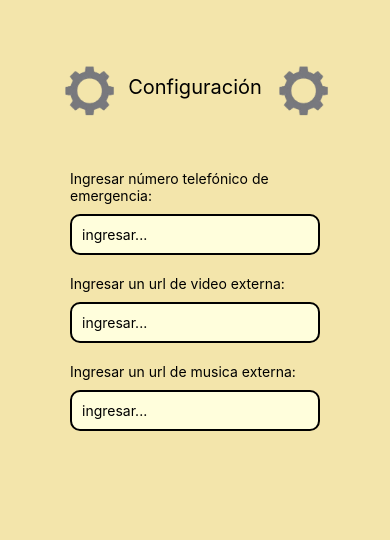
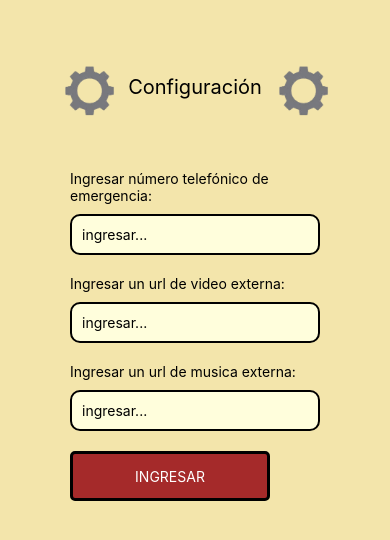
Before and after one commit to ttiagoc/DAI-Integrador, a React Native app: screen /Configuracion in a window 390 px wide. Shown: the top 540 px of the page. Built offline with nearby package versions, Linux system fonts and the light colour scheme.

Commit message:
hecho config

```diff
--- a/App.js
+++ b/App.js
@@ -2,7 +2,8 @@ import React from "react";
 import { NavigationContainer } from "@react-navigation/native";
 import { createNativeStackNavigator } from "@react-navigation/native-stack";
 import { SafeAreaProvider } from "react-native-safe-area-context";
-import Configuracion from "./src/pages/Configuracion";
+import Configuracion from "./src/screens/Configuracion";
+import EmergenciaScreen from "./src/screens/EmergenciaScreen";
 
 export default function App() {
   const Stack = createNativeStackNavigator();
@@ -14,6 +15,7 @@ export default function App() {
         screenOptions={{ orientation: "portrait", headerShown: false }}
       >
         <Stack.Screen name="Configuracion" component={Configuracion} />
+        <Stack.Screen name="EmergenciaScreen" component={EmergenciaScreen} />
       </Stack.Navigator>
     </NavigationContainer>
   );
--- /dev/null
+++ b/src/components/BotonReutilizable.js
@@ -0,0 +1,42 @@
+import React from 'react';
+import {
+    TouchableOpacity,
+    Text,
+    StyleSheet
+} from 'react-native';
+const BotonReutilizable = ({onPress, style, texto}) =>
+{
+
+    const HandleOnPress = () => {
+
+
+            onPress()
+
+
+    }
+
+
+    return (
+
+        < TouchableOpacity onPress = {HandleOnPress} style = {[style]} >
+            <Text style = {styles.buttonText}> {texto} </Text>
+        </TouchableOpacity >
+
+        );
+};
+const styles = StyleSheet.create({
+    buttonContainer: {
+    width: '100%',
+    backgroundColor: '#007AFF',
+    borderRadius: 5,
+    marginTop: 15,
+    marginBottom: 15,
+    },
+    buttonText: {
+    color: '#fff',
+    fontSize: 14,
+    textAlign: 'center',
+},
+});
+
+export default BotonReutilizable;
--- a/src/pages/Configuracion.js
+++ b/src/screens/Configuracion.js
@@ -1,14 +1,35 @@
-import React from "react";
-import {
-  Text,
-  View,
-  StyleSheet,
-  Image,
-  StatusBar,
-  TextInput,
-} from "react-native";
+import React, {useState, useRef} from "react";
+import { Text, View, StyleSheet, Image, StatusBar, TextInput, Alert, KeyboardAvoidingView } from "react-native";
 import configuracion from "../images/configuracion.png";
-export default function Configuracion() {
+import Storage from "../services/Storage";
+import BotonReutilizable from '../components/BotonReutilizable'
+
+export default function Configuracion({navigation}) {
+
+  const [numEmergencia, setNumEmergencia] = useState("")
+  const [urlVideo, setUrlVideo] = useState("")
+  const [urlAudio, setUrlAudio] = useState("")
+
+  const videoRef = useRef();
+  const audioRef = useRef();
+
+  let storageService = new Storage()
+
+
+
+  const HandleConfig = async() => {
+
+    if (numEmergencia.toLowerCase() !== '' && urlVideo.toLowerCase() !== ''  && urlAudio.toLowerCase() !== ''){
+
+      await storageService.almacenarCredenciales(numEmergencia, urlVideo, urlAudio);
+      navigation.navigate('EmergenciaScreen');
+      }else{
+        Alert.alert("ATENCION", "COMPLETA TODOS LOS CAMPOS" )
+      }
+    }
+
+
+
   return (
     <>
       <View style={styles.container}>
@@ -27,9 +48,12 @@ export default function Configuracion() {
             editable
             maxLength={20}
             style={styles.input}
+            onChangeText={input => setNumEmergencia(input)}
             placeholder="ingresar..."
             returnKeyType="next"
             blurOnSubmit={false}
+            onSubmitEditing= {() => {videoRef.current.focus();}}
+            value={numEmergencia}
           />
 
           <Text style={{ maxWidth: 250, paddingTop: 20 }}>
@@ -39,9 +63,13 @@ export default function Configuracion() {
             editable
             maxLength={20}
             style={styles.input}
+            onChangeText={input => setUrlVideo(input)}
             placeholder="ingresar..."
             returnKeyType="next"
             blurOnSubmit={false}
+            value={urlVideo}
+            ref={videoRef}
+            onSubmitEditing= {() => {audioRef.current.focus();}}
           />
 
         <Text style={{ maxWidth: 250, paddingTop: 20 }}>
@@ -51,10 +79,15 @@ export default function Configuracion() {
             editable
             maxLength={20}
             style={styles.input}
+            onChangeText={input => setUrlAudio(input)}
             placeholder="ingresar..."
-            returnKeyType="next"
             blurOnSubmit={false}
+            ref={audioRef}
+            value={urlAudio}
           />
+
+           <BotonReutilizable onPress={HandleConfig} texto='INGRESAR' style={styles.button} />
+
         </View>
       </View>
     </>
--- /dev/null
+++ b/src/screens/EmergenciaScreen.js
@@ -0,0 +1,69 @@
+import React from 'react'
+import { View, StyleSheet, Alert } from 'react-native';
+import Storage from "../services/Storage";
+
+export default function EmergenciaScreen({navigation}) {
+
+  let storageService = new Storage()
+
+
+  return (
+    <View style={styles.container}>
+
+      {console.log(storageService.obtenerCredenciales())}
+
+
+      </View>
+
+
+
+
+  )
+}
+const styles = StyleSheet.create({
+  logo: {
+    width: 80,
+    height: 80,
+    borderRadius: 50,
+  },
+  container: {
+    paddingTop: 50,
+    height: "100%",
+    backgroundColor: "#fff",
+    alignItems: "center",
+    backgroundColor: "#F3E5AB",
+  },
+  button: {
+    marginTop: 20,
+    justifyContent: "center",
+    alignItems: "center",
+    backgroundColor: "brown",
+    height: 50,
+    width: 200,
+    borderRadius: 5,
+    borderWidth: 3,
+    borderColor: "black",
+    fontWeight: "bold",
+  },
+  input: {
+    borderColor: "black",
+    borderWidth: 2,
+    width: 250,
+    height: "auto",
+    padding: 10,
+    marginTop: 10,
+    backgroundColor: "white",
+    borderRadius: 10,
+    backgroundColor: "#FFFEDC",
+  },
+  textLabel: {
+    alignSelf: "center",
+    paddingTop: 10,
+    fontWeight: "bold",
+    fontSize: 20,
+  },
+  titulo: {
+    paddingTop: 25,
+    fontSize: 20,
+  },
+});
--- a/src/services/Storage.js
+++ b/src/services/Storage.js
@@ -7,29 +7,6 @@ const URLAUDIO_KEY='KEY_URLAUDIO';
 
 export default class Storage{
 
-    automaticlogin = async() => {
-        //Obtiene las credenciales almacenadas e intenta loguearse.
-        try {
-
-            let numero = null, url1 = null, url2 = null;
-
-             numero = await AsyncStorage.getItem(NUMEROEMERGENCIA_KEY);
-             url1 = await AsyncStorage.getItem(URLVIDEO_KEY);
-             url2 = await  AsyncStorage.getItem(URLAUDIO_KEY);
-            let isValid;
-
-            if(numero != null && url1 != null && url2 != null){
-                isValid = true;
-            }else{
-                isValid = false;
-            }
-
-            return isValid;
-
-        } catch(e){
-            return false;
-        }
-    };
 
     //Elimina las credenciales almacenadas al cerrar sesión
     eliminarCredenciales = async() => {
```
